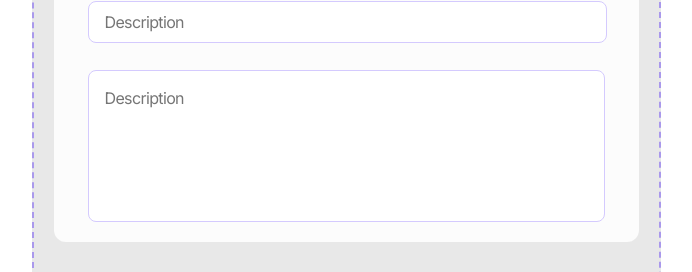
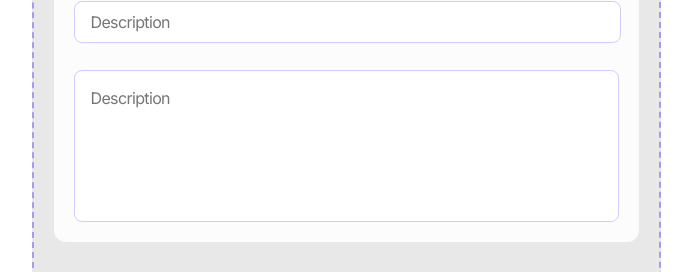
Before and after one commit to MarcosSantosLocX/stitches-with-radix, a Next.js app: page / in a window 1280 px wide. Shown: the part 127-399 px from the top of the page, without its empty margins (294-986 px from the left). Built offline with nearby package versions, Linux system fonts and the light colour scheme.

Commit message:
styles: text area

```diff
--- a/src/common/components/form/TextArea/TextArea.styles.ts
+++ b/src/common/components/form/TextArea/TextArea.styles.ts
@@ -8,7 +8,6 @@
   borderColor: '$violet6',
   borderRadius: '$2',
   backgroundColor: 'white',
-  textIndent: '16px',
   fontSize: '$4',
   color: "$gray10",
   fontFamily: "$system",
@@ -16,9 +15,9 @@
   fontWeight: 400,
   lineHeight: "148%",
   letterSpacing: "-0.04em",
-  paddingY: "$4",
+  padding: "$4",
   textAlign: 'left',
-
+  wordWrap: 'break-word',
   "&:invalid": {
     borderColor: "$red10",
   }
```
